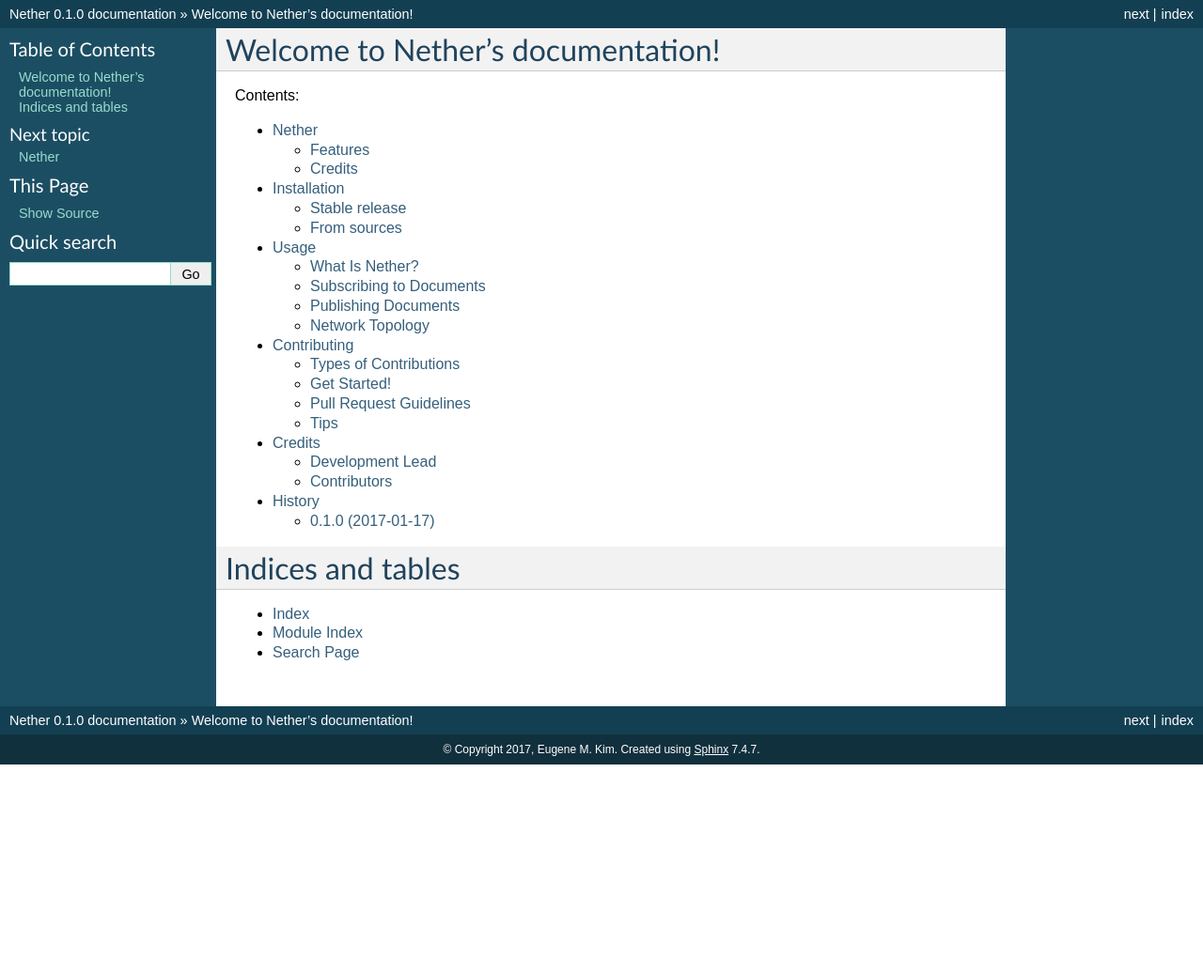
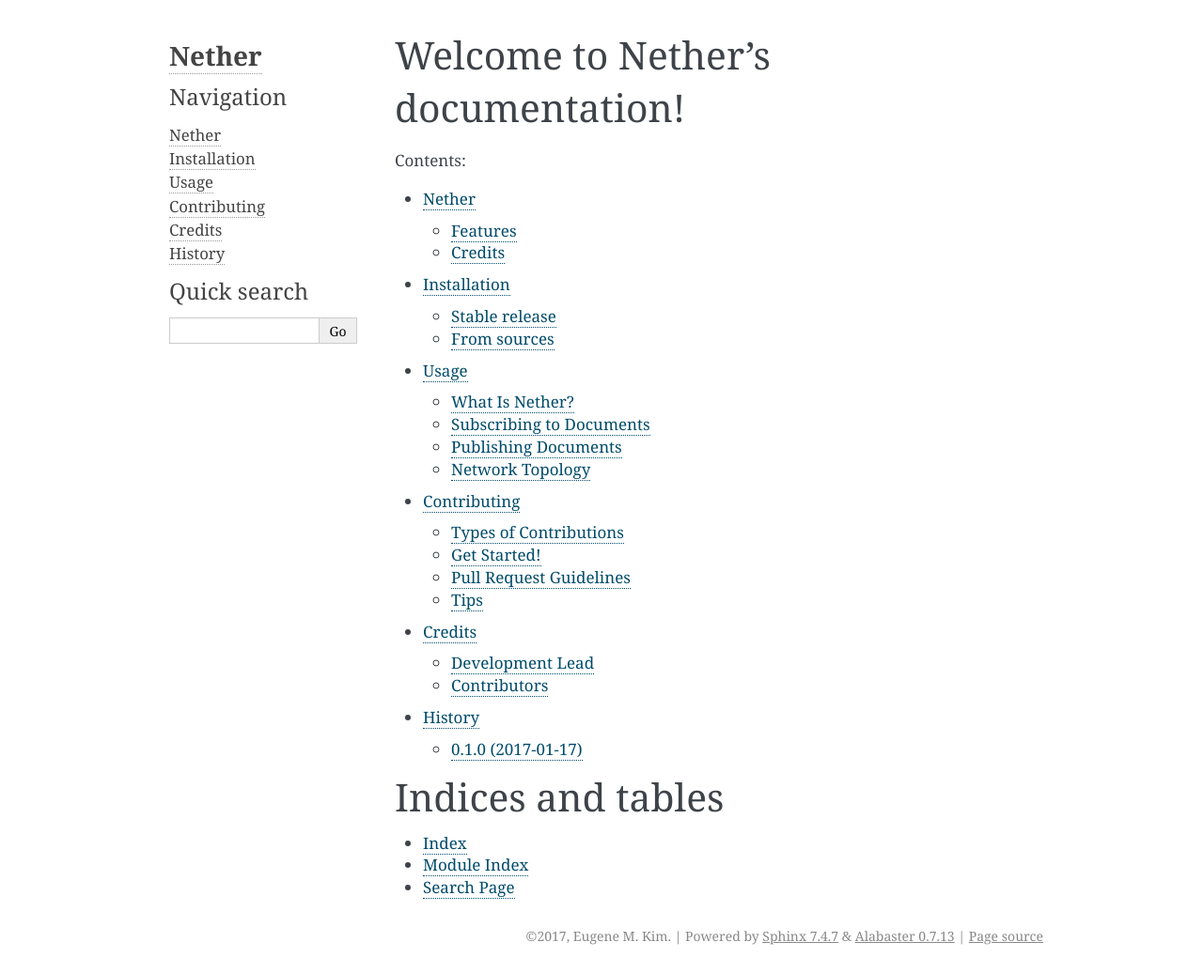
Before and after one commit to astralblue/nether, a Sphinx documentation site: the page built from docs/index.rst, in a window 1280 px wide. Shown: the whole page at 94% size. Built offline with Sphinx 7.4.7, drawn with Linux system fonts in a browser that asks for light colours; pages that are not in the unit, such as notebooks, are missing from menus; before the commit the page ends 900 px from its top, so only the background shows below that.

Commit message:
Use Alabaster theme.

```diff
--- a/docs/conf.py
+++ b/docs/conf.py
@@ -116,7 +116,7 @@
 
 # The theme to use for HTML and HTML Help pages.  See the documentation for
 # a list of builtin themes.
-html_theme = 'default'
+html_theme = 'alabaster'
 
 # Theme options are theme-specific and customize the look and feel of a
 # theme further.  For a list of options available for each theme, see the
@@ -158,7 +158,15 @@
 #html_use_smartypants = True
 
 # Custom sidebar templates, maps document names to template names.
-#html_sidebars = {}
+html_sidebars = {
+        '**': [
+            'about.html',
+            'navigation.html',
+            'relations.html',
+            'searchbox.html',
+            'donate.html',
+        ],
+}
 
 # Additional templates that should be rendered to pages, maps page names
 # to template names.
--- a/requirements_dev.txt
+++ b/requirements_dev.txt
@@ -9,4 +9,5 @@
 cryptography==1.7.2
 PyYAML==3.12
 pytest==3.0.6
+alabaster
 sphinx-autodoc-typehints
```
